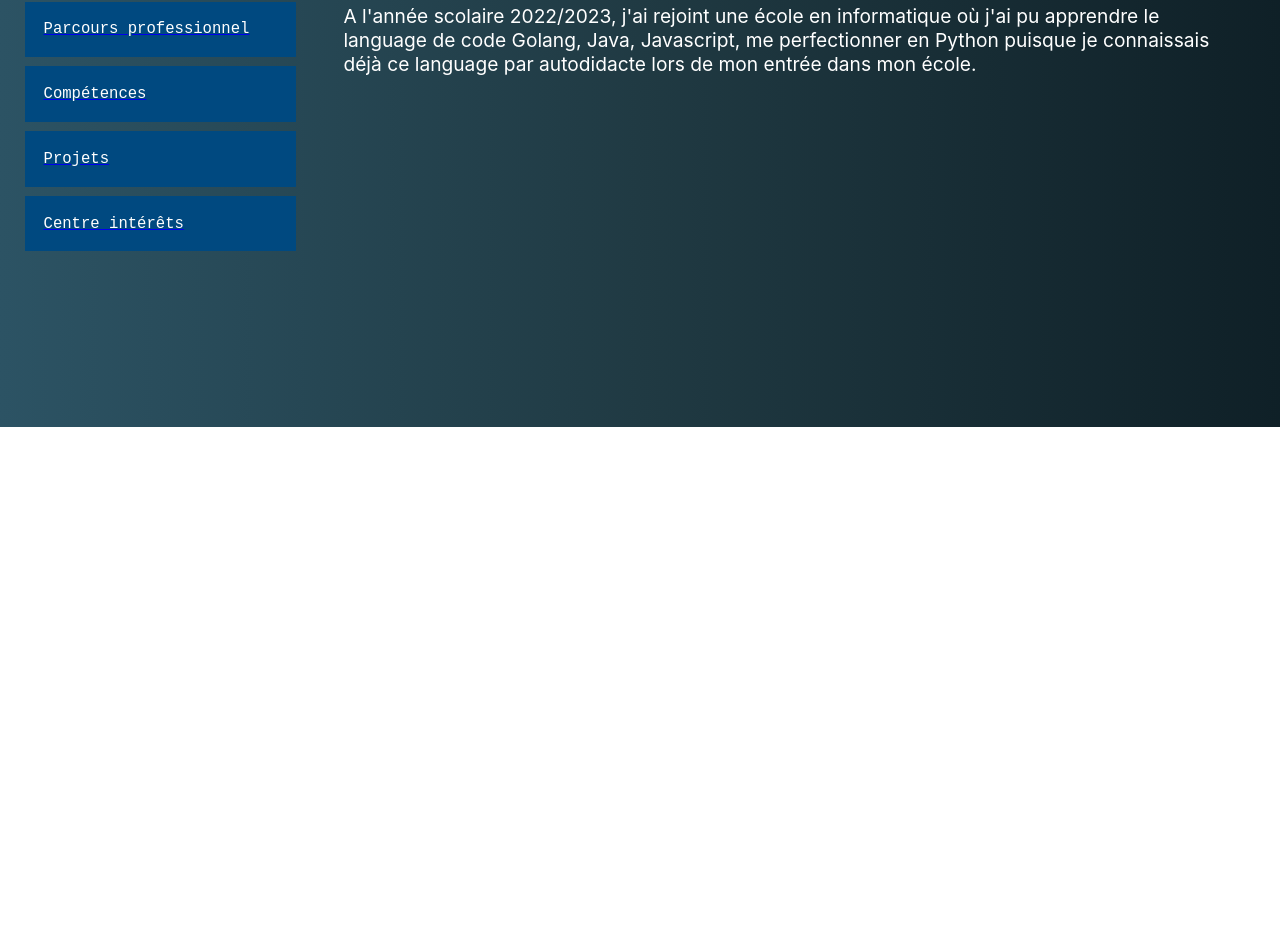
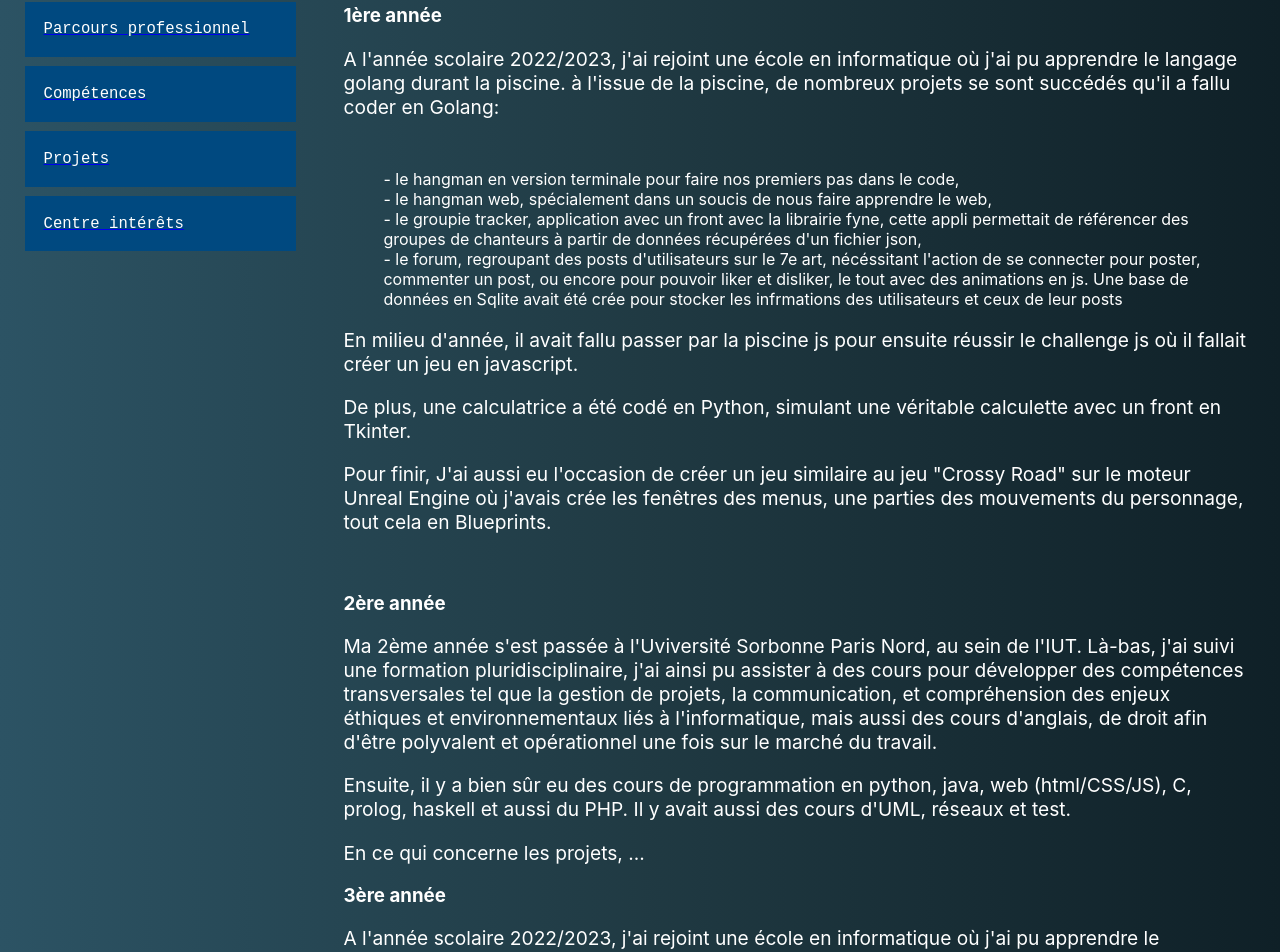
Before and after one commit to kevinjin95/my-website, a React (Create React App) app: page /ParcoursScolaire in a window 1280 px wide. Shown: the part 373-1325 px from the top of the page. Before the commit the page ends 800 px from the top, so only its background shows below. Built offline with nearby package versions, Linux system fonts and the light colour scheme.

Commit message:
adding some texts

```diff
--- a/src/pages/Competences.js
+++ b/src/pages/Competences.js
@@ -13,17 +13,8 @@ const Competences = () => {
         <h1>Compétences</h1>
         <h2>Le Code</h2>
         <p>
-          Grâce à ma première année en informatique, j'ai pu apprendre à le
-          langage golang durant la piscine en début d'année. Et puis les projets
-          sont tombés l'un après l'autre, le hangman d'abord en version
-          terminale pour faire nos premiers pas dans le code. Ensuite, il y eu
-          le hangman web, spécialement dans un soucis de nous faire apprendre le
-          web. Il y a ensuite eu le groupie tracker, application en golang et la
-          librairie fyne permettant de référencer des groupes de chanteurs à
-          l'aide d'un fichier json. Puis, la piscine js et le challenge js avec
-          pour objectif de faire un jeu en javascript. Et enfin, le forum
-          comportant page de connexion, des posts avec l'option filtre, la
-          possibilité de liker et disliker, tout ça avec des animations en js.
+          Grâce à ma première année en informatique, j'ai pu apprendre le language de code Golang, Java, Javascript et me
+          perfectionner en Python. J
         </p>
         <br />
       </div>
--- a/src/pages/ParcoursProfessionnel.js
+++ b/src/pages/ParcoursProfessionnel.js
@@ -17,7 +17,7 @@ const ParcoursProfessionnel = () => {
           pour un total de 4 ans dans une société du BTP. J'y avait pour mission
           de faire l'analyse fonctionnelle, la programmation, la mise en service
           et les tests d'équipements de régulation automatique du Chauffage,
-          Ventilation, Climatisation(CVC) des bureaux, écoles, entrepôts
+          Ventilation, Climatisation(CVC) des bureaux, écoles, entrepôts.
         </p>
         <br />
         <h2>Reconversion</h2>
@@ -25,7 +25,14 @@ const ParcoursProfessionnel = () => {
           Au final, je me suis rendu compte que l'environnement de travail
           quand-on travaille dans le BTP(bruit, poussière, température...)
           étaient des choses auxquelles je ne pourrait m'y habituer. C'est
-          pourquoi, j'ai arrêté d'être salarié de cette société en juillet 2022
+          pourquoi, j'ai arrêté d'être salarié de cette société en juillet 2022.
+        </p>
+        <br />
+        <h2>2e année en informatique - stage à Ekinops</h2>
+        <p>
+          Développement sur l'environnement de test Jenkins pour lancer
+          un second build reprenant les tests échoués du 1e build chaque nuit,
+          permettant aux testeurs de gagner beaucoup de temps.
         </p>
       </div>
     </div>
--- a/src/pages/ParcoursScolaire.js
+++ b/src/pages/ParcoursScolaire.js
@@ -22,6 +22,48 @@ const ParcoursScolaire = () => {
         </p>
         <br />
         <h2>L'informatique</h2>
+        <h3>1ère année</h3>
+        <p>
+          A l'année scolaire 2022/2023, j'ai rejoint une école en informatique
+          où j'ai pu apprendre le langage golang durant la piscine.
+          à l'issue de la piscine, de nombreux projets se sont succédés qu'il a fallu coder en Golang:
+        </p>
+          <ul>
+            <li>- le hangman en version terminale pour faire nos premiers pas dans le code,</li>
+            <li>- le hangman web, spécialement dans un soucis de nous faire apprendre le web,</li>
+            <li>- le groupie tracker, application avec un front avec la librairie fyne, cette appli permettait de référencer
+              des groupes de chanteurs à partir de données récupérées d'un fichier json,</li>
+            <li>- le forum, regroupant des posts d'utilisateurs sur le 7e art, nécéssitant l'action de se connecter
+              pour poster, commenter un post, ou encore pour pouvoir liker et disliker, le tout avec des animations en js.
+              Une base de données en Sqlite avait été crée pour stocker les infrmations des utilisateurs et ceux de leur posts</li>
+          </ul>
+        <p>
+          En milieu d'année, il avait fallu passer par la piscine js pour ensuite réussir le challenge js où il fallait créer
+          un jeu en javascript.
+        </p>
+        <p>
+          De plus, une calculatrice a été codé en Python, simulant une véritable calculette avec un front en Tkinter.
+        </p>
+        <p>
+          Pour finir, J'ai aussi eu l'occasion de créer un jeu similaire au jeu "Crossy Road" sur le moteur Unreal Engine où
+          j'avais crée les fenêtres des menus, une parties des mouvements du personnage, tout cela en Blueprints.
+        </p>
+        <br />
+        <h3>2ère année</h3>
+        <p>
+          Ma 2ème année s'est passée à l'Uviversité Sorbonne Paris Nord, au sein de l'IUT. Là-bas, j'ai suivi une formation
+          pluridisciplinaire, j'ai ainsi pu assister à des cours pour développer des compétences transversales tel que la gestion de projets,
+          la communication, et compréhension des enjeux éthiques et environnementaux liés à l'informatique, mais aussi des cours d'anglais,
+          de droit afin d'être polyvalent et opérationnel une fois sur le marché du travail.
+        </p>
+        <p>
+          Ensuite, il y a bien sûr eu des cours de programmation en python, java, web (html/CSS/JS), C, prolog, haskell et aussi du PHP.
+          Il y avait aussi des cours d'UML, réseaux et test.
+        </p>
+        <p>
+          En ce qui concerne les projets, ...
+        </p>
+        <h3>3ère année</h3>
         <p>
           A l'année scolaire 2022/2023, j'ai rejoint une école en informatique
           où j'ai pu apprendre le language de code Golang, Java, Javascript, me
--- a/src/pages/Presentation.js
+++ b/src/pages/Presentation.js
@@ -12,10 +12,10 @@ const Presentation = () => {
       <div className="Content">
         <h1>Présentation</h1>
         <p>
-          Bonjour je m'appelle Kevin, j'ai 27 ans et je vis à Montmagny dans le
+          Bonjour je m'appelle Kevin, j'ai 28 ans et je vis dans le
           95. Ceci est mon site internet, il permet d'exposer les faits
           importants à retenir à mon sujet, aussi bien en terme de scolarité,
-          que professionnel
+          que professionnel.
         </p>
       </div>
     </div>
```
